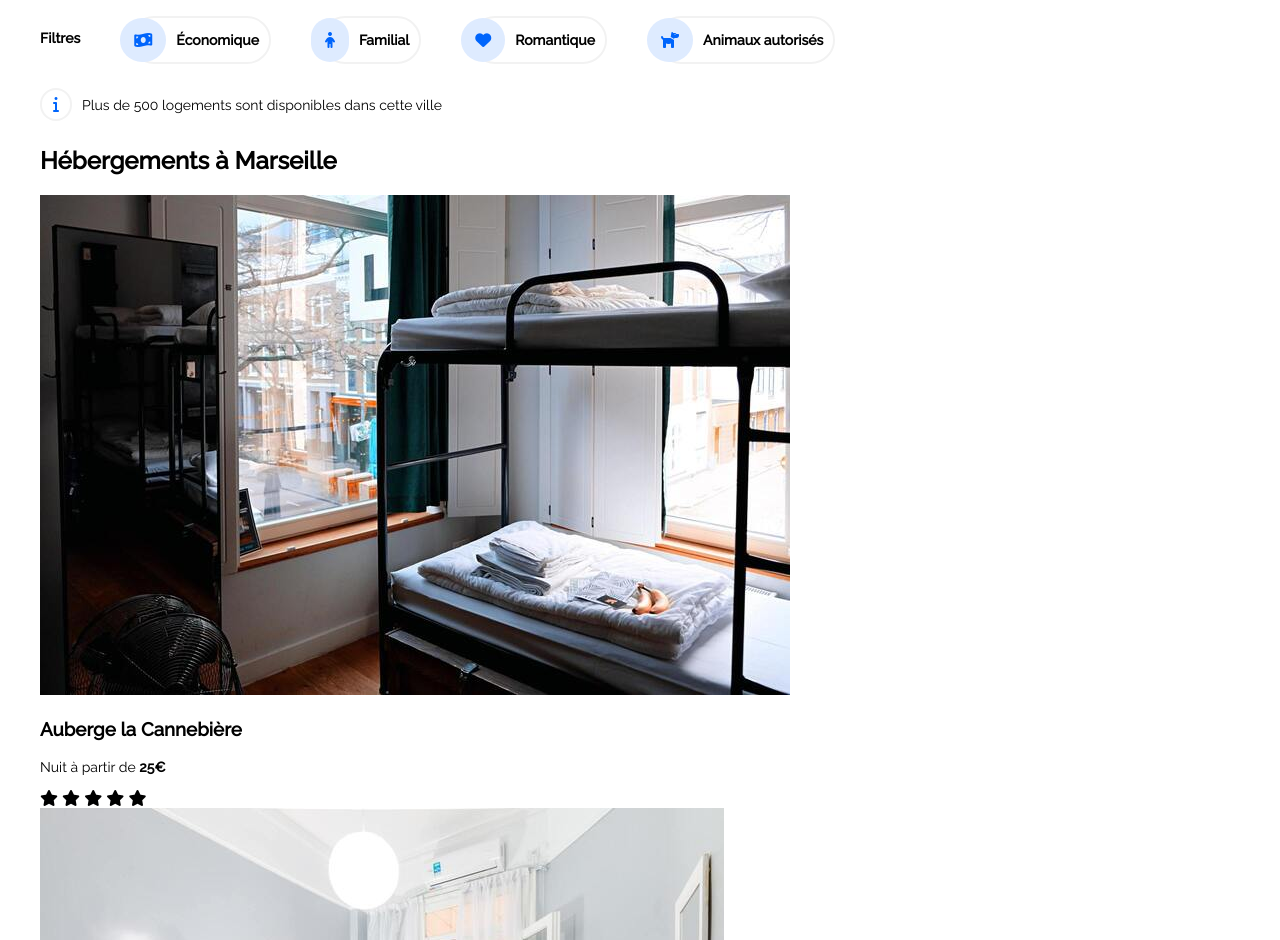
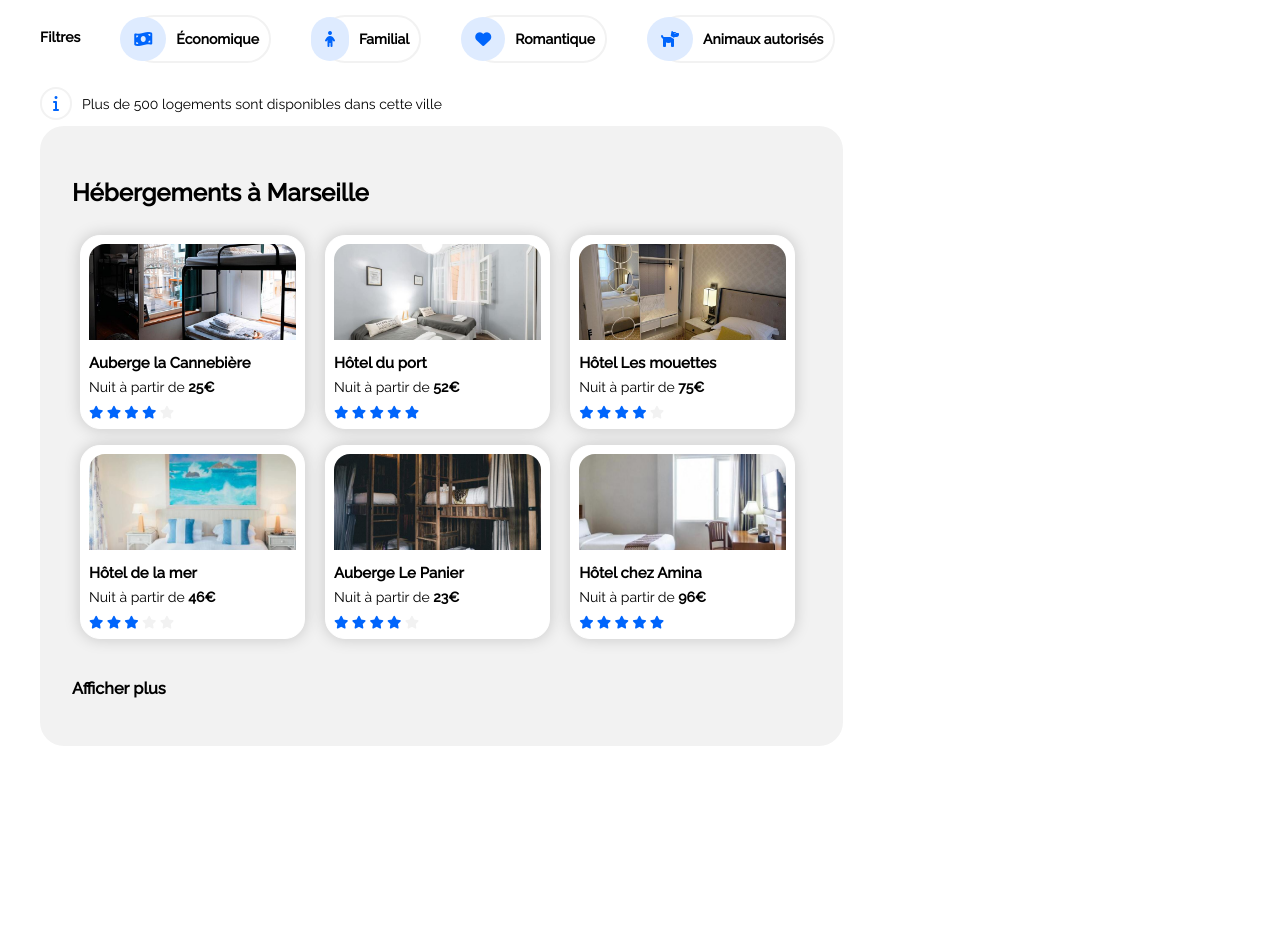
Before and after one commit to MarineLvrge/MarineLevrague_2_21062021, a plain HTML site: page index.html in a window 1280 px wide. Shown: the part 209-1149 px from the top of the page. After the commit the page ends 963 px from the top, so only its background shows below. Drawn offline with Linux system fonts and the light colour scheme.

Commit message:
Ajout de la section 1: Hébergements à Marseille
Ajout du HTML et du CSS de la section 1

```diff
--- a/index.html
+++ b/index.html
@@ -81,13 +81,13 @@
 
                                 <!-- Section 1 Hébergement à Marseille-->
 
-    <section id="hebergement">
-        <div class="boite">
-            <div class="logements">
-            <h2 class="titre">Hébergements à Marseille</h2>
+
+    <section id="hebergements">
+        <h2 class="titre_hebergement">Hébergements à Marseille</h2>
+            <div class="hotels">
                 <article class="article_1">
-                    <img src="images/hebergements/4_small/auberge_cannebiere.jpg" alt="Photo de l'Auberge de la Cannebière">
-                    <div class="contenu">
+                    <img class="image_hotel" src="images/hebergements/4_small/auberge_cannebiere.jpg" alt="Photo de l'Auberge de la Cannebière">
+                    <div class="contenu_article">
                         <h3>Auberge la Cannebière</h3>
                         <p>Nuit à partir de <strong>25€</strong></p>
                         <span class="blue"><i class="fas fa-star"></i></span>
@@ -97,10 +97,12 @@
                         <span class="grey"><i class="fas fa-star"></i></span>
                     </div>
                 </article>
+            </div>
 
+            <div class="hotels">
                 <article class="article_2">
-                    <img src="images/hebergements/4_small/hotel_port.jpg" alt="Photo de l'Hôtel du Port">
-                    <div class="contenu">
+                    <img class="image_hotel" src="images/hebergements/4_small/hotel_port.jpg" alt="Photo de l'Hôtel du Port">
+                    <div class="contenu_article">
                         <h3>Hôtel du port</h3>
                         <p>Nuit à partir de <strong>52€</strong></p>
                         <span class="blue"><i class="fas fa-star"></i></span>
@@ -110,10 +112,12 @@
                         <span class="blue"><i class="fas fa-star"></i></span>
                     </div>
                 </article>
+            </div>
 
+            <div class="hotels">
                 <article class="article_3">
-                    <img src="images/hebergements/4_small/hotel_mouettes.jpg" alt="Photo de l'Hôtel Les mouettes">
-                    <div class="contenu">
+                    <img class="image_hotel" src="images/hebergements/4_small/hotel_mouettes.jpg" alt="Photo de l'Hôtel Les mouettes">
+                    <div class="contenu_article">
                         <h3>Hôtel Les mouettes</h3>
                         <p>Nuit à partir de <strong>75€</strong></p>
                         <span class="blue"><i class="fas fa-star"></i></span>
@@ -123,10 +127,12 @@
                         <span class="grey"><i class="fas fa-star"></i></span>
                     </div>
                 </article>
+            </div>
 
+            <div class="hotels">
                 <article class="article_4">
-                    <img src="images/hebergements/4_small/hotel_mer.jpg" alt="Photo de l'Hôtel de la mer">
-                    <div class="contenu">
+                    <img class="image_hotel" src="images/hebergements/4_small/hotel_mer.jpg" alt="Photo de l'Hôtel de la mer">
+                    <div class="contenu_article">
                         <h3>Hôtel de la mer</h3>
                         <p>Nuit à partir de <strong>46€</strong></p>
                         <span class="blue"><i class="fas fa-star"></i></span>
@@ -136,10 +142,12 @@
                         <span class="grey"><i class="fas fa-star"></i></span>
                     </div>
                 </article>
+            </div>
 
+            <div class="hotels">
                 <article class="article_5">
-                    <img src="images/hebergements/4_small/auberge_panier.jpg" alt="Photo de l'Auberge Le Panier">
-                    <div class="contenu">
+                    <img class="image_hotel" src="images/hebergements/4_small/auberge_panier.jpg" alt="Photo de l'Auberge Le Panier">
+                    <div class="contenu_article">
                         <h3>Auberge Le Panier</h3>
                         <p>Nuit à partir de <strong>23€</strong></p>
                         <span class="blue"><i class="fas fa-star"></i></span>
@@ -149,10 +157,12 @@
                         <span class="grey"><i class="fas fa-star"></i></span>
                     </div>
                 </article>
+            </div>
 
+            <div class="hotels">
                 <article class="article_6">
-                    <img src="images/hebergements/4_small/hotel_amina.jpg" alt="Photo de l'Hôtel chez Amina">
-                    <div class="contenu">
+                    <img class="image_hotel" src="images/hebergements/4_small/hotel_amina.jpg" alt="Photo de l'Hôtel chez Amina">
+                    <div class="contenu_article">
                         <h3>Hôtel chez Amina</h3>
                         <p>Nuit à partir de <strong>96€</strong></p>
                         <span class="blue"><i class="fas fa-star"></i></span>
@@ -162,10 +172,9 @@
                         <span class="blue"><i class="fas fa-star"></i></span>
                     </div>
                 </article>
-                <div class="afficher_plus">
-                    <a href="#">Affichez plus</a>
             </div>
-            </div>
+                    <p class="afficher_plus">Afficher plus</p>
+        </section>
 
 
 
--- a/styles.css
+++ b/styles.css
@@ -2,6 +2,8 @@ body {
     font-family: "Raleway", sans-serif;
     margin-top: 30px;
     margin-left: 40px;
+    min-width: 250px;
+    max-width: 1400px;
 }
 
                                     /* Header */
@@ -56,12 +58,11 @@ p {
 }
 
 .localisation {
-    height: 47px;
+    height: 2.9rem;
     padding: 14px;
     text-align: center;
     border-radius: 15px 0px 0px 15px;
     background-color:#F2F2F2;
-    height: 47px;
 }
 
 #recherche {
@@ -70,7 +71,8 @@ p {
     padding: 9px 16px;
     border: 2px #F2F2F2 solid;
     border-left: none;
-    height: 47px;
+    border-right: none;
+    height: 2.9rem;
 }
 
 ::placeholder {
@@ -79,13 +81,12 @@ p {
 }
 
 .logo_recherche {
-    width: 120px;
+    width: 7rem;
     font-family: "raleway", sans-serif;
     font-weight: bold;
     font-size: 16px;
     border: 2px #0065FC solid;
-    height: 47px;
-    margin-left: -5px;
+    height: 2.9rem;
     border-radius: 0px 15px 15px 0px;
     border-left: none;
     background-color: #0065FC;
@@ -230,3 +231,78 @@ p {
     text-align: center;
     cursor: pointer;
 }
+
+                                /* Section 1 Hébérgements à Marseille */
+
+#hebergements {
+    border-radius: 1.5rem;
+    background-color: #F2F2F2;
+    width: 60%;
+    height: 25%;
+    padding: 2rem;
+}
+
+h3 {
+    font-weight: bold;
+    cursor: pointer;
+}
+
+h3:hover {
+    color: #0065FC;
+}
+
+.image_hotel {
+    height: 6rem;
+    width: 100%;
+    max-width: 100%;
+    max-height: 100%;
+    object-fit: cover;
+    border-radius: 1rem 1rem 0rem 0rem;
+    cursor: pointer;
+}
+
+.hotels {
+    border: white solid 0.2px;
+    width: 28%;
+    height: 100%;
+    border-radius: 20px;
+    background-color: white;
+    box-shadow: #0000002e 0px 0px 16px;
+    display: inline-block;
+    margin: 0.5rem;
+    padding: 0.5rem;
+}
+
+.contenu_article {
+    font-size: 0.8rem;
+    text-align: start;
+    line-height: 0.6rem;
+}
+
+.blue {
+    color: #0065FC;
+    cursor: pointer;
+}
+
+.grey {
+    color: #F2F2F2;
+    cursor: pointer;
+}
+
+.afficher_plus {
+    font-weight: bold;
+    color: black;
+    font-size: 1.02rem;
+    margin-top: 2rem;
+    cursor: pointer;
+}
+
+.afficher_plus:hover {
+    text-decoration: underline;
+    color: #0065FC;
+}
+
+.titre_hebergement:hover {
+    color: #0065FC;
+    cursor: pointer;
+}
```
Also changed, not shown: 1 other file. Lines whose indentation alone changed are shown as unchanged.
